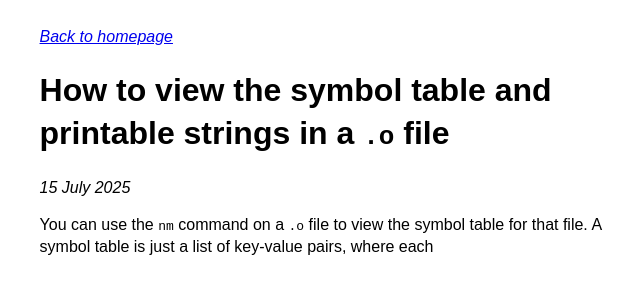
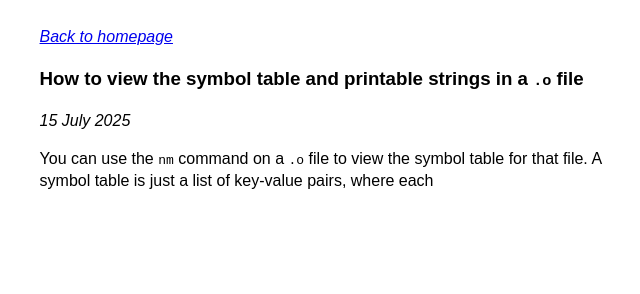
Before and after one commit to vinayakgajjewar/til, a plain HTML site: page index.html in a window 1280 px wide. Shown: the whole page, without its empty margins (297-937 px from the left). Drawn offline with Linux system fonts and the light colour scheme.

Commit message:
make headings not egregious

```diff
--- a/index.html
+++ b/index.html
@@ -1,5 +1,6 @@
 <!DOCTYPE html>
 <html>
+
 <head>
     <meta charset="UTF-8" />
     <meta name="viewport" content="width=device-width, initial-scale=1.0" />
@@ -8,22 +9,25 @@
     </title>
     <link rel="stylesheet" href="index.css" />
 </head>
+
 <body>
     <a href="https://vinayakgajjewar.github.io/">
         <em>
             Back to homepage
         </em>
     </a>
-    <h1>
+    <h3>
         How to view the symbol table and printable strings in a <code>.o</code> file
-    </h1>
+    </h3>
     <p>
         <em>
             15 July 2025
         </em>
     </p>
     <p>
-        You can use the <code>nm</code> command on a <code>.o</code> file to view the symbol table for that file. A symbol table is just a list of key-value pairs, where each
+        You can use the <code>nm</code> command on a <code>.o</code> file to view the symbol table for that file. A
+        symbol table is just a list of key-value pairs, where each
     </p>
 </body>
+
 </html>
```
